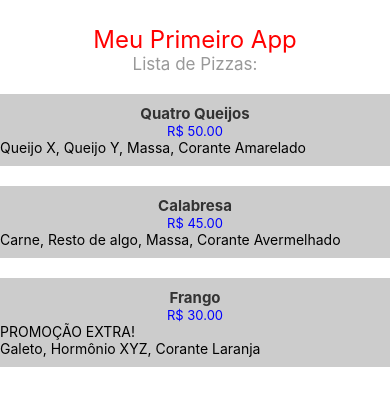
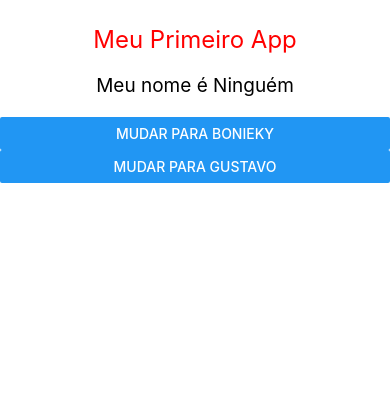
Before and after one commit to gustavoalvesdev/react-native-studies, a React Native app in the folder meu-primeiro-app/: screen / in a window 390 px wide. Shown: the top 406 px of the page. Built offline with nearby package versions, Linux system fonts and the light colour scheme.

Commit message:
Entendendo States

```diff
--- a/meu-primeiro-app/App.tsx
+++ b/meu-primeiro-app/App.tsx
@@ -1,47 +1,32 @@
-import { Text, SafeAreaView, StyleSheet, Button, Alert, Pressable, View, TouchableHighlight, TouchableOpacity, TouchableWithoutFeedback } from 'react-native';
-import { PizzaItem } from './components/PizzaItem';
+import { useState } from 'react';
+import { Button, Text, SafeAreaView, StyleSheet  } from 'react-native';
+
 
 const App = () => {
 
-  const handlePressIn = () => {
-    Alert.alert('Começou o PRESS');
+  const [name, setName] = useState('Ninguém');
+
+  const handleButton1 = () => {
+    setName('Bonieky');
   }
 
-  const handlePressOut = () => {
-    Alert.alert('Tirou o dedo!');
-  }
-
-  const handleLongPress = () => {
-    Alert.alert('Segurou o dedo');
+  const handleButton2 = () => {
+    setName('Gustavo');
   }
 
   return (
     <SafeAreaView>
         <Text style={styles.title}>Meu Primeiro App</Text>
 
-        <Text style={styles.subtitle}>Lista de Pizzas:</Text>
+        <Text style={styles.subtitle}>Meu nome é {name}</Text>
 
-
-        <PizzaItem
-          name="Quatro Queijos"
-          price={50}
-          items={['Queijo X', 'Queijo Y', 'Massa', 'Corante Amarelado']}
-          onPress={() => Alert.alert('4 Queijos')}
+        <Button
+          title='Mudar para Bonieky'
+          onPress={handleButton1}
         />
-
-        <PizzaItem
-          name="Calabresa"
-          price={45}
-          items={['Carne', 'Resto de algo', 'Massa', 'Corante Avermelhado']}
-          onPress={() => Alert.alert('Cala a bresa')}
-        />
-
-        <PizzaItem
-          name="Frango"
-          price={30}
-          originalPrice={35}
-          items={['Galeto', 'Hormônio XYZ', 'Corante Laranja']}
-          onPress={() => Alert.alert('Frangote')}
+        <Button
+          title='Mudar para Gustavo'
+          onPress={handleButton2}
         />
     </SafeAreaView>
   );
@@ -55,9 +40,11 @@ const styles = StyleSheet.create({
     textAlign: 'center'
   },
   subtitle: {
-    fontSize: 17,
-    color: '#999',
-    textAlign: 'center'
+    fontSize: 19,
+    color: '#000',
+    textAlign: 'center',
+    marginTop: 20,
+    marginBottom: 20
   },
   button: {
     backgroundColor: '#FF0000',
```
Also changed, not shown: 1 other file (tests, documents, lock files or other folders).
